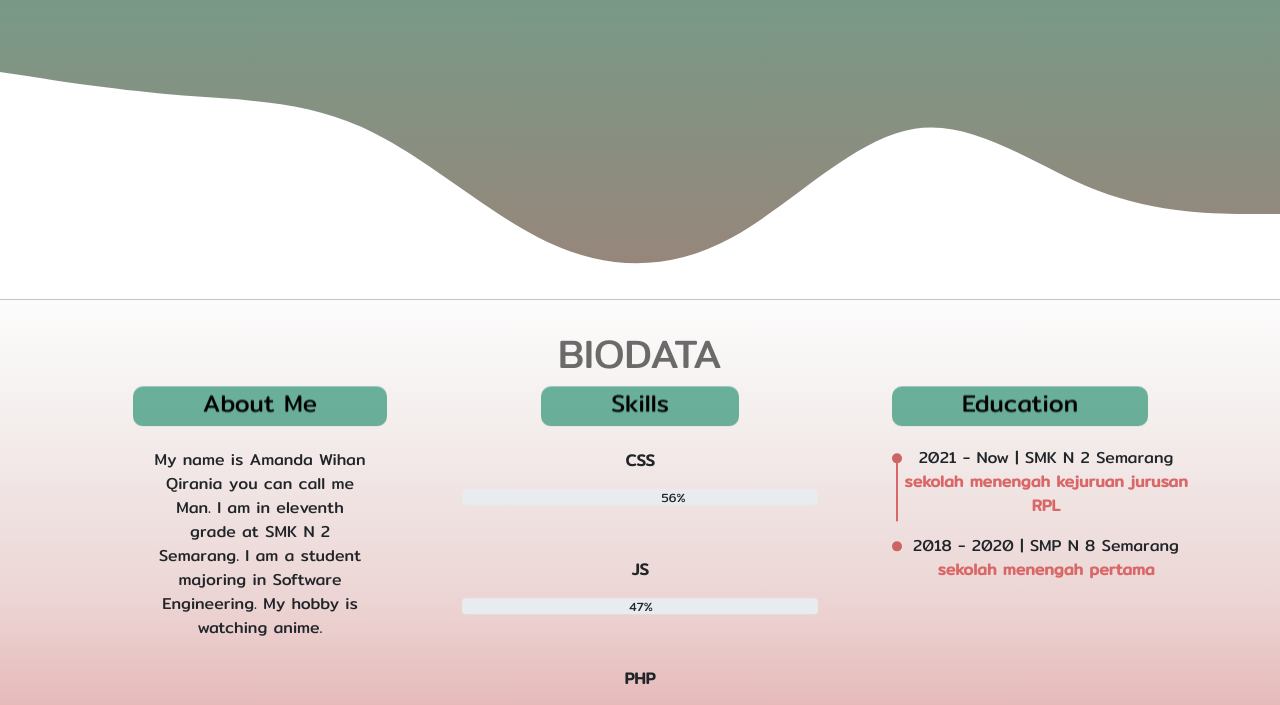
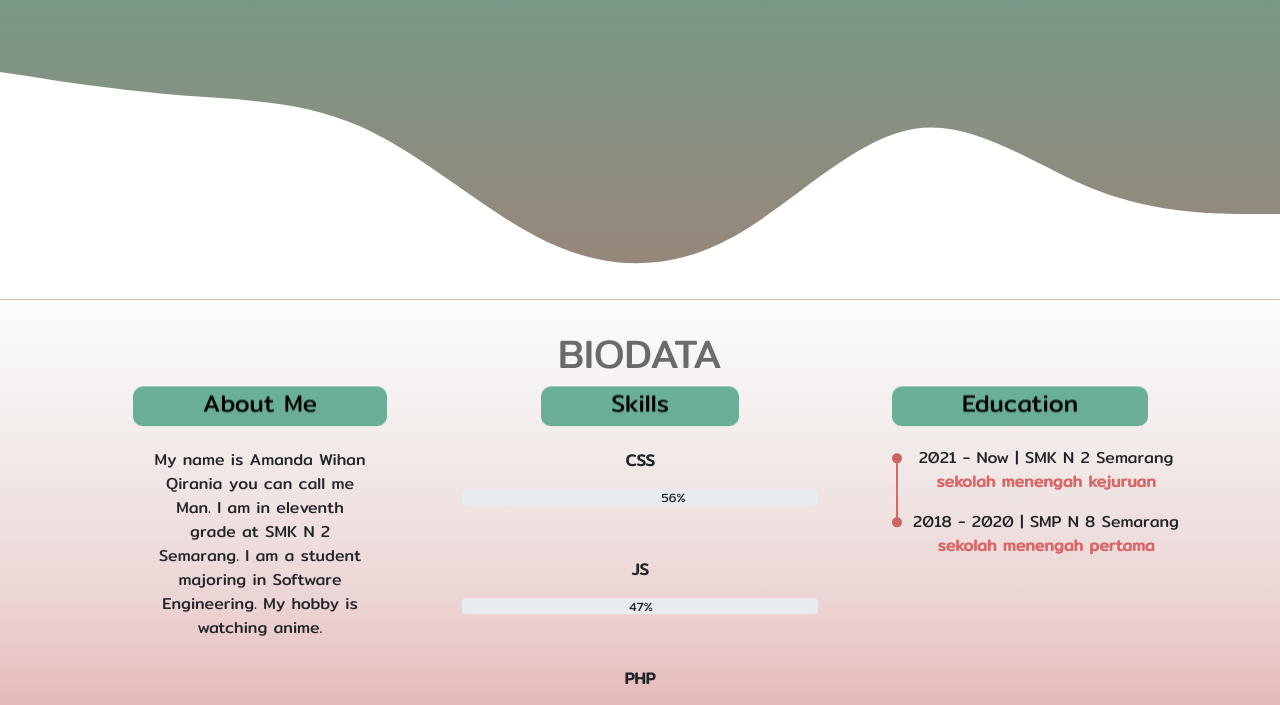
Before and after one commit to amandawihanqirania/portofolio, a plain HTML site: page index.html in a window 1280 px wide. Shown: the part 383-1088 px from the top of the page. Drawn offline with nearby package versions, Linux system fonts and the light colour scheme.

Commit message:
Update index.html

```diff
--- a/index.html
+++ b/index.html
@@ -154,7 +154,7 @@
                   <ul>
                     <li>
                       <div> 2021 - Now | SMK N 2 Semarang</div>
-                      <div>sekolah menengah kejuruan jurusan RPL </div>
+                      <div>sekolah menengah kejuruan </div>
                     </li>
                   </ul>
                   <ul>
```
